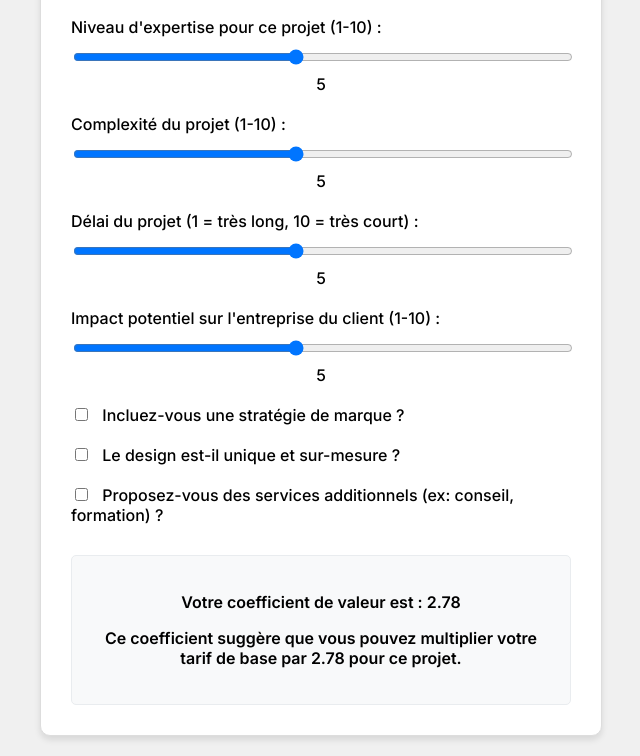
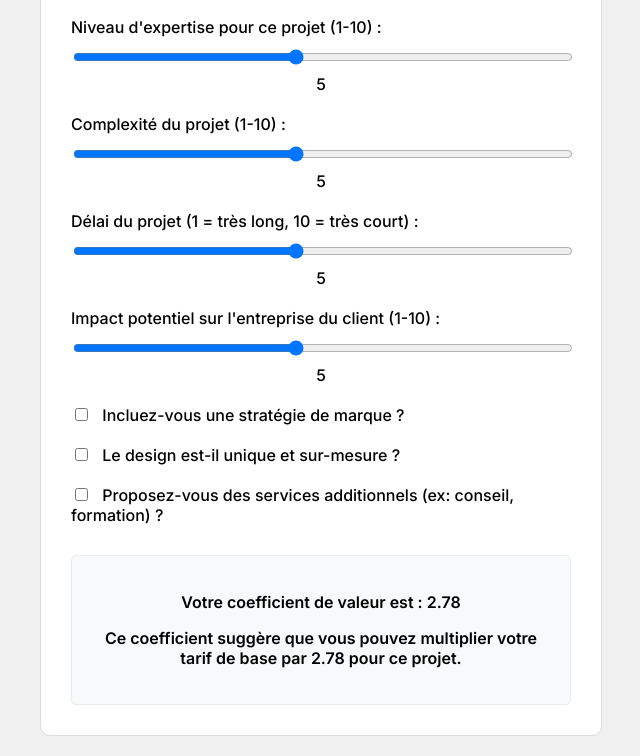
Before and after one commit to mnnptl/ValueCalculator, a plain HTML site: page index.html in a window 1280 px wide. Shown: the part 99-855 px from the top of the page, without its empty margins (319-959 px from the left). Drawn offline with Linux system fonts and the light colour scheme.

Commit message:
Update index.html

```diff
--- a/index.html
+++ b/index.html
@@ -25,7 +25,6 @@
             border-radius: 10px;
             width: 100%;
             max-width: 500px;
-            box-shadow: 0 4px 6px rgba(0, 0, 0, 0.1);
         }
         h1 {
             font-size: 24px;
```
